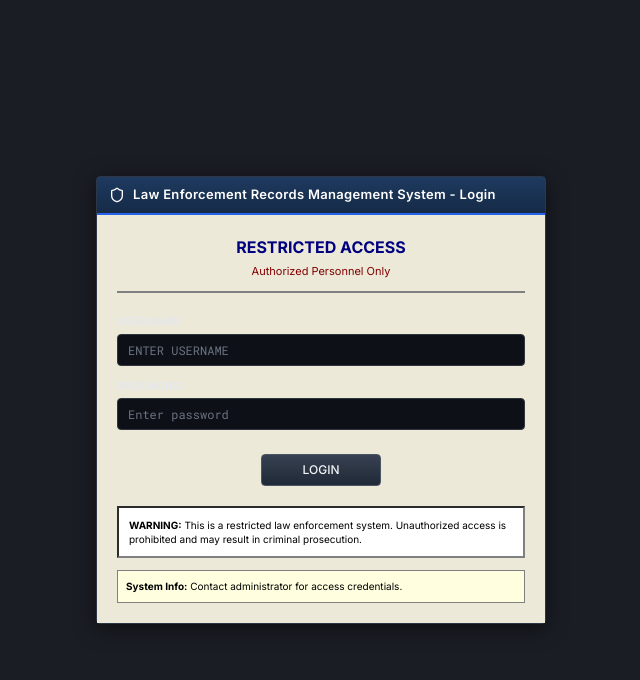
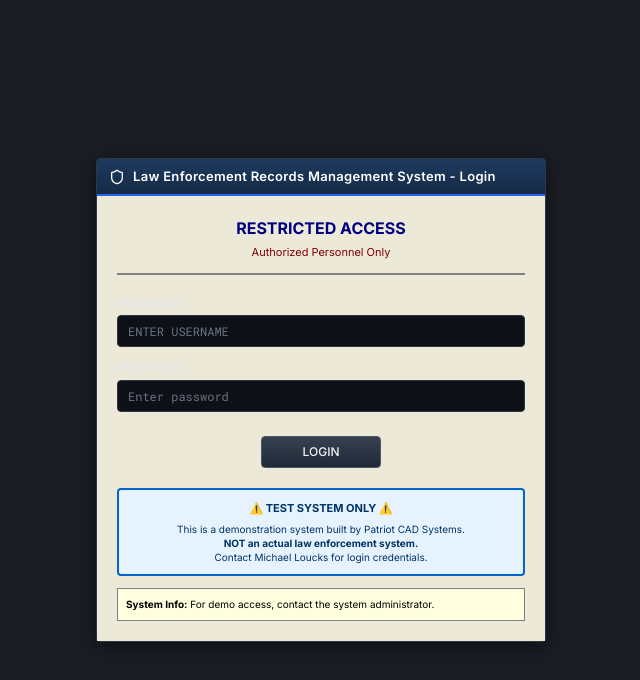
Before and after one commit to mloucks003/aiaipolice-main, a React (Create React App) app in the folder frontend/: page /login in a window 1280 px wide. Shown: the top 680 px of the page, without its empty margins (319-959 px from the left). Built offline with nearby package versions, Linux system fonts and the light colour scheme; no server answers.

Commit message:
Add test system disclaimer to login page - contact Michael Loucks for credentials

```diff
--- a/frontend/src/pages/LoginPage.jsx
+++ b/frontend/src/pages/LoginPage.jsx
@@ -88,15 +88,22 @@ export default function LoginPage({ onLogin }) {
             </div>
           </form>
 
-          <div style={{ marginTop: '20px', padding: '10px', background: '#ffffff', border: '2px solid #808080', borderStyle: 'inset' }}>
-            <p style={{ fontSize: '10px', color: '#000', lineHeight: '1.4' }}>
-              <strong>WARNING:</strong> This is a restricted law enforcement system. Unauthorized access is prohibited and may result in criminal prosecution.
+          <div style={{ marginTop: '20px', padding: '10px', background: '#e6f3ff', border: '2px solid #0066cc', borderRadius: '4px' }}>
+            <p style={{ fontSize: '11px', color: '#003366', lineHeight: '1.5', fontWeight: 'bold', textAlign: 'center' }}>
+              ⚠️ TEST SYSTEM ONLY ⚠️
+            </p>
+            <p style={{ fontSize: '10px', color: '#003366', lineHeight: '1.4', marginTop: '6px', textAlign: 'center' }}>
+              This is a demonstration system built by Patriot CAD Systems.
+              <br />
+              <strong>NOT an actual law enforcement system.</strong>
+              <br />
+              Contact Michael Loucks for login credentials.
             </p>
           </div>
 
           <div style={{ marginTop: '12px', padding: '8px', background: '#ffffe0', border: '1px solid #808080' }}>
             <p style={{ fontSize: '10px', color: '#000' }}>
-              <strong>System Info:</strong> Contact administrator for access credentials.
+              <strong>System Info:</strong> For demo access, contact the system administrator.
             </p>
           </div>
         </div>
```
Also changed, not shown: 7 other files (tests, documents, lock files or other folders).
